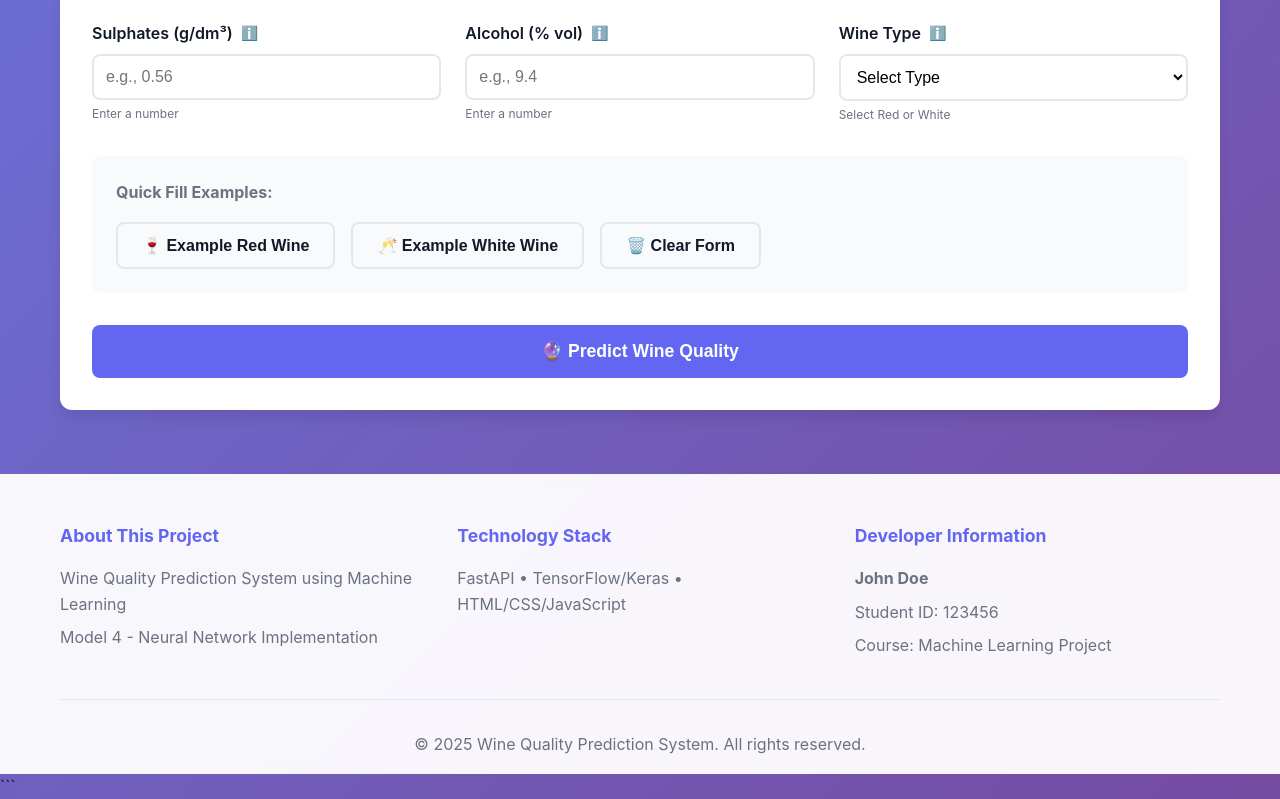
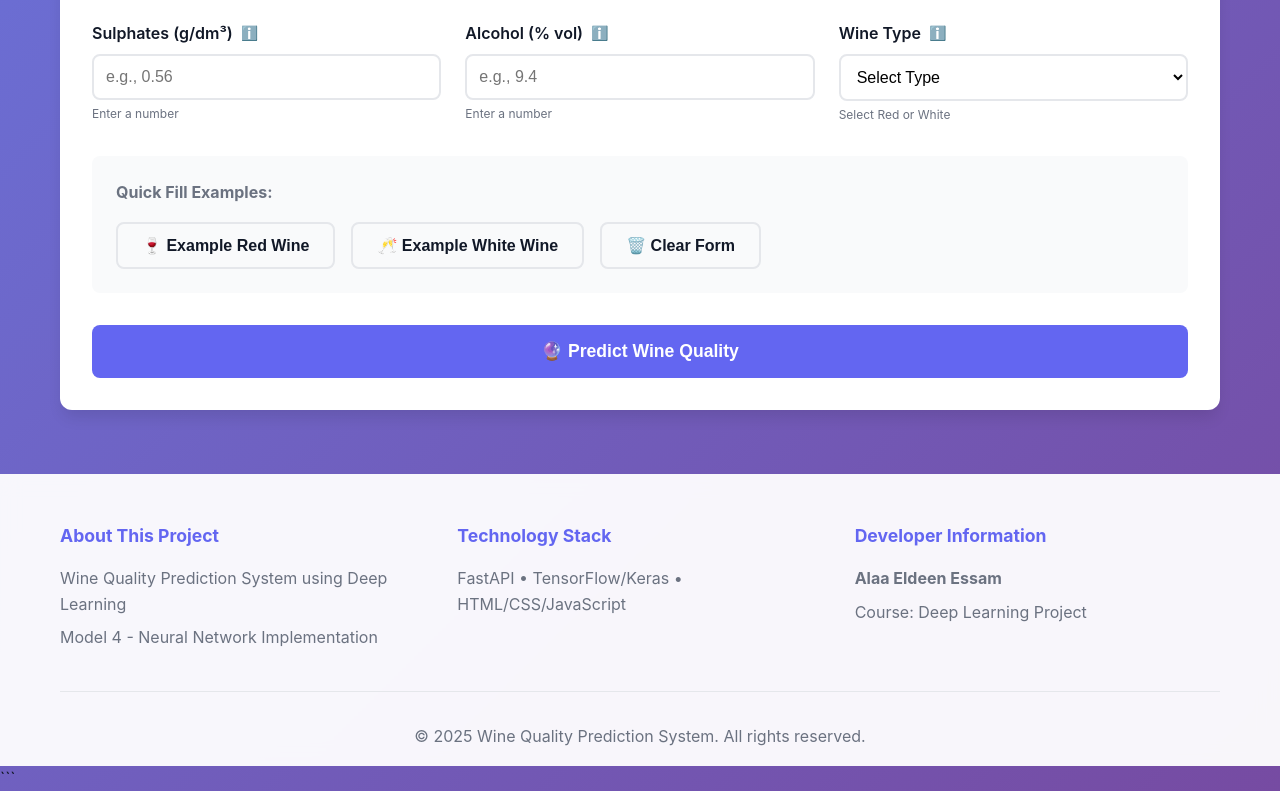
Before and after one commit to Alaa-Eldeen-Essam/Wine_quality, a plain HTML site: page src/index.html in a window 1280 px wide. Shown: the part 1017-1816 px from the top of the page. Drawn offline with Linux system fonts and the light colour scheme; no server answers.

Commit message:
update creator info

```diff
--- a/src/index.html
+++ b/src/index.html
@@ -257,7 +257,7 @@
             <div class="footer-content">
                 <div class="footer-section">
                     <h4>About This Project</h4>
-                    <p>Wine Quality Prediction System using Machine Learning</p>
+                    <p>Wine Quality Prediction System using Deep Learning</p>
                     <p>Model 4 - Neural Network Implementation</p>
                 </div>
                 <div class="footer-section">
@@ -266,9 +266,8 @@
                 </div>
                 <div class="footer-section">
                     <h4>Developer Information</h4>
-                    <p><strong>John Doe</strong></p>
-                    <p>Student ID: 123456</p>
-                    <p>Course: Machine Learning Project</p>
+                    <p><strong>Alaa Eldeen Essam</strong></p>
+                    <p>Course: Deep Learning Project</p>
                 </div>
             </div>
             <div class="footer-bottom">
```
